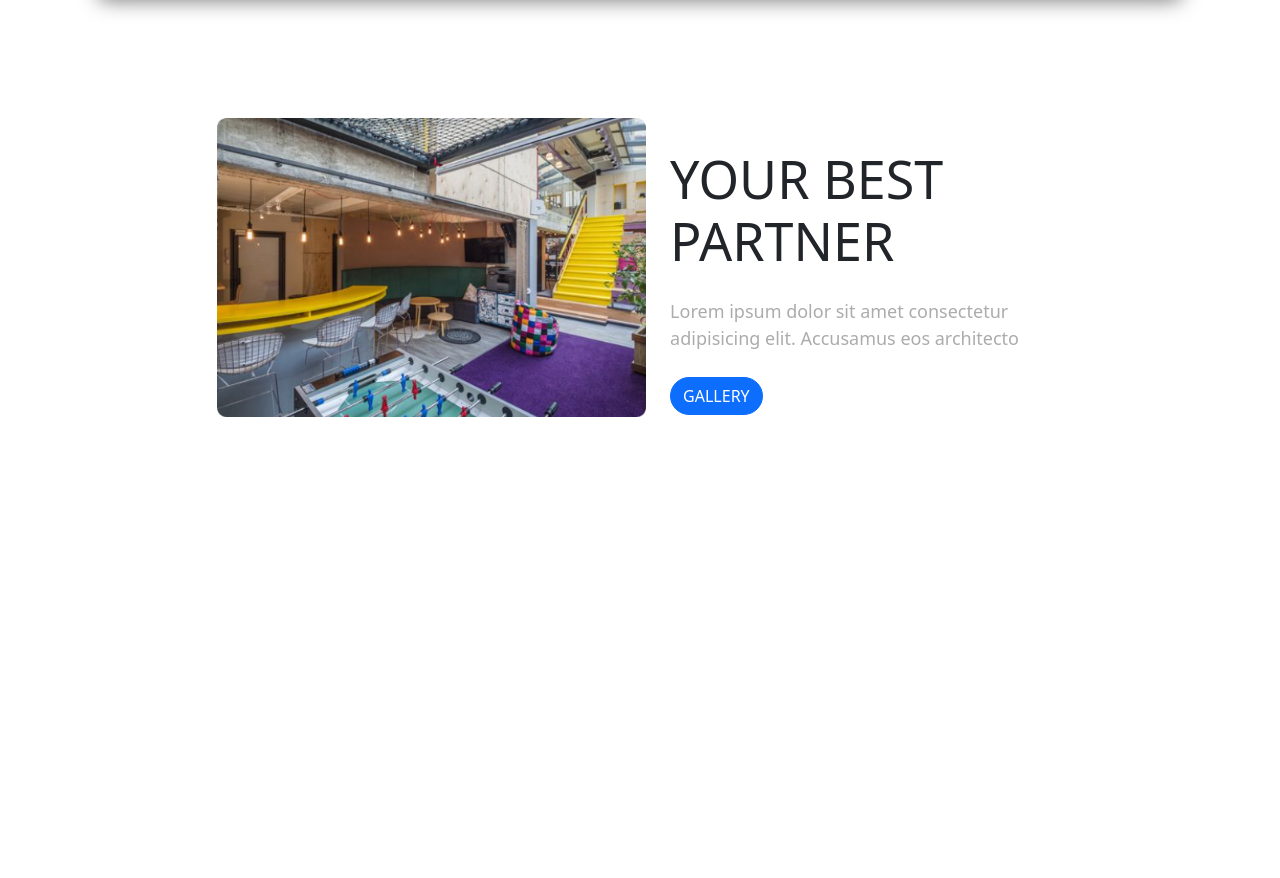
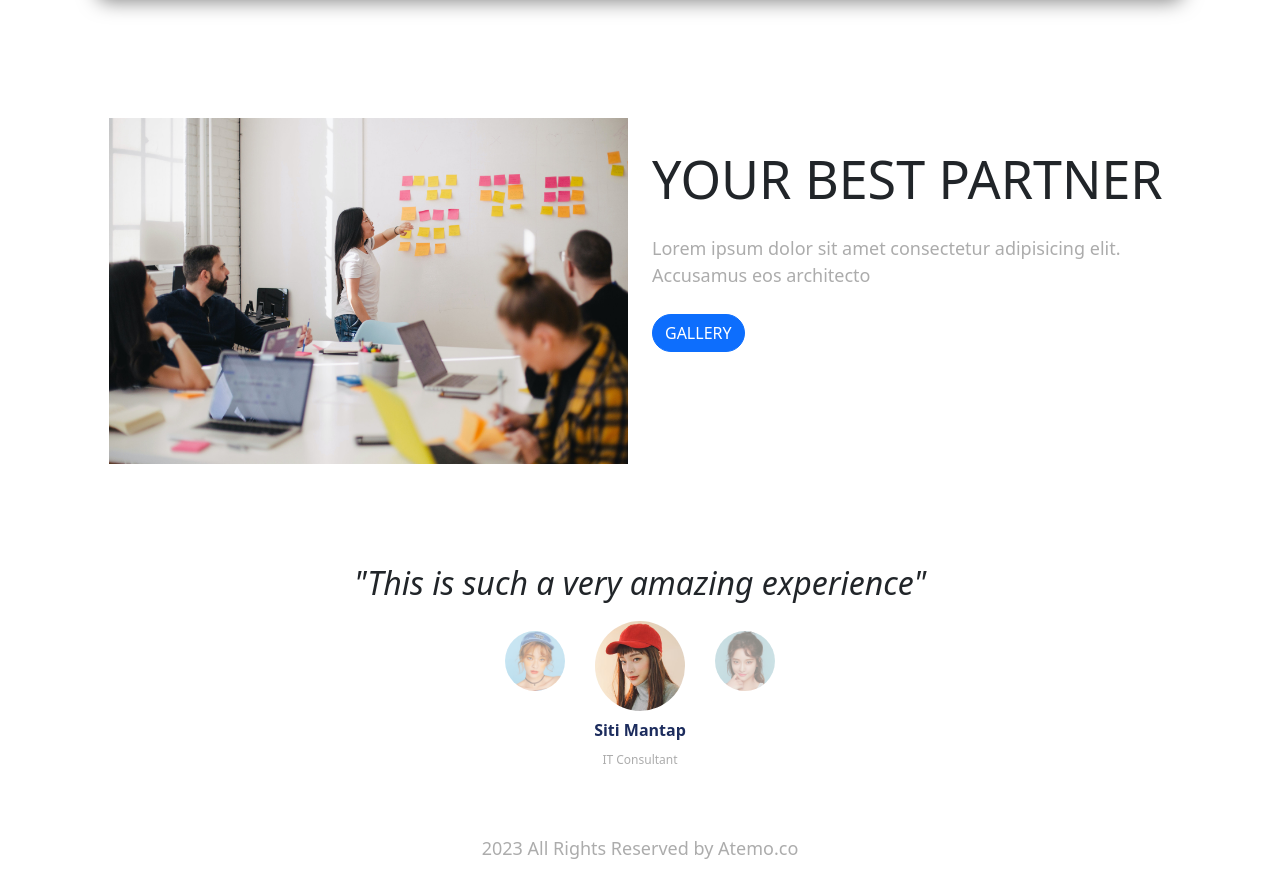
Before and after one commit to AgriAdhiatma24/landing-page, a website: page index.html in a window 1280 px wide. Shown: the part 731-1609 px from the top of the page. Before the commit the page ends 1148 px from the top, so only its background shows below. Drawn offline with nearby package versions, Linux system fonts and the light colour scheme; a web font is replaced by a local one.

Commit message:
Finishing

```diff
--- a/css/style.css
+++ b/css/style.css
@@ -18,11 +18,12 @@
 
 /* Jumbotron */
 .jumbotron {
-  background-image: url(../img/jumbotron-bg.jpg);
+  background-image: url(../img/jumbotron2-bg.jpg);
   background-size: cover;
   height: 540px;
   text-align: center;
   position: relative;
+  opacity: 0.9;
 }
 
 .jumbotron .container {
@@ -109,6 +110,54 @@
     margin : 25px 0;
 }
 
+.testimonials {
+    margin-top: 100px;
+}
+
+.testimonials h5 {
+  text-align: center;
+  font-weight: 200;
+  font-size: 24px;
+  font-style: italic;
+}
+
+.testimonials figure img {
+  width: 60px;
+  margin-top: 20px;
+  margin: 20px 15px 10px;
+  opacity: 0.5;
+}
+
+.testimonials figure img.main {
+  width: 90px;
+  margin-top: 5px;
+  margin: 20px 15px 10px;
+  opacity: 1;
+  margin-top: 10px;
+}
+
+.testimonials figure h5 {
+  font-size: 16px;
+  font-weight: bold;
+  font-style: normal;
+  color : #1c2c5d;
+}
+
+.testimonials figure span {
+  font-size: 12px;
+  color : #acacac;
+  margin-top: -10px;
+}
+
+.testimonials figcaption {
+  text-align: center;
+}
+
+.footer p {
+  color: #acacac;
+  font-size: 18px;
+  margin-top: 50px;
+}
 
 /* Media Queries */
 /* DESKTOP */
@@ -149,4 +198,11 @@
   .workingspace {
     text-align: left;
   }
+
+  .testimonials h5 {
+    text-align: center;
+    font-weight: 200;
+    font-size: 32px;
+    font-style: italic;
+  }
 }
--- a/index.html
+++ b/index.html
@@ -75,7 +75,7 @@
             <h4>24 Hours</h4>
             <p>Lorem ipsum dolor sit amet.</p>
           </div>
-          <div class="col-lg-4">
+          <div class="col-lg">
             <img src="img/hires.png" alt="High Res" class="float-start" />
             <h4>High - Res</h4>
             <p>Lorem ipsum dolor sit amet.</p>
@@ -91,17 +91,17 @@
     <!-- PANEL END -->
 
     <!-- WORKING SPACE START -->
-    <div class="row justify-content-end workingspace">
-      <div class="col-10">
+    <div class="row justify-content-center workingspace">
+      <div class="col-10 ">
         <div class="row">
-          <div class="col-lg-5">
+          <div class="col-lg">
             <img
-            src="img/workingspace.png"
+              src="img/partner.jpg"
               class="img-fluid"
               alt="Working Space"
             />
           </div>
-        <div class="col-lg-5">
+          <div class="col-lg">
             <h3>Your <span>Best</span> Partner</h3>
             <p>
               Lorem ipsum dolor sit amet consectetur adipisicing elit. Accusamus
@@ -113,6 +113,42 @@
       </div>
     </div>
     <!-- WORKING SPACE END -->
+
+    <!-- Testimonial Start -->
+    <section class="testimonials">
+      <div class="row justify-content-center">
+        <div class="col-lg-8">
+          <h5>"This is such a very amazing experience"</h5>
+        </div>
+      </div>
+
+      <div class="row justify-content-center">
+        <div class="col-lg-6 justify-content-center d-flex">
+          <figure class="figure">
+            <img src="img/img1.png" class="figure-img img-fluid rounded-circle" alt="figure1" />
+          </figure>
+          <figure class="figure">
+            <img src="img/img2.png" class="main figure-img img-fluid rounded-circle" alt="figure2" />
+            <figcaption class="figure-caption">
+              <h5>Siti Mantap</h5>
+              <span>IT Consultant</span>
+            </figcaption>
+          </figure>
+          <figure class="figure">
+            <img src="img/img3.png" class="figure-img img-fluid rounded-circle" alt="figure3" />
+          </figure>
+        </div>
+      </div>
+    </section>
+    <!-- Testimonial End -->
+
+
+    <!-- footer -->
+    <div class="row footer">
+      <div class="col text-center">
+        <p>2023 All Rights Reserved by Atemo.co</p>
+      </div>
+    </div>
     <!-- Container End -->
 
     <script
```
Also changed, not shown: img/man1.jpg (added), img/man2.jpg (added), img/partner.jpg (added), script/script.js (added), 1 other file. Lines whose indentation alone changed are shown as unchanged.
